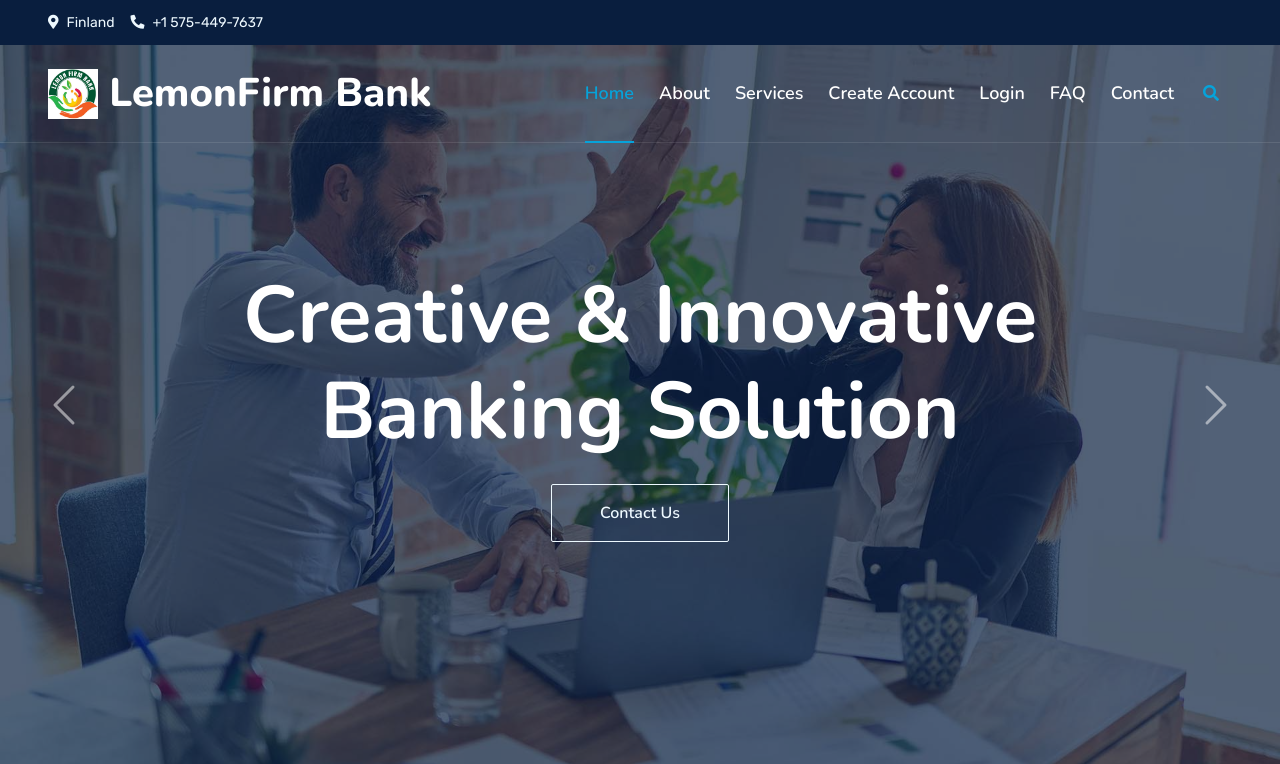
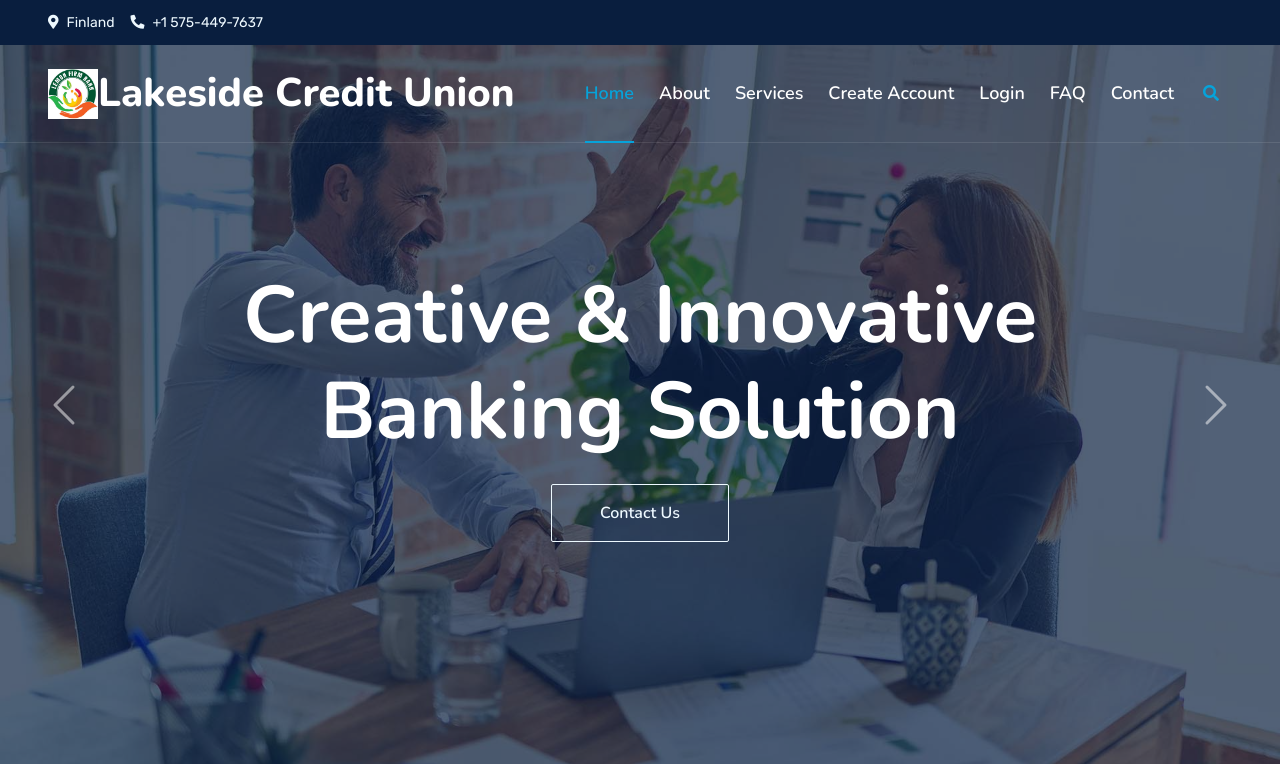
Before and after one commit to badassboy/lakewebsite, a PHP site: page / in a window 1280 px wide. Shown: the top 764 px of the page. Run offline with PHP 8.4, Linux system fonts and the light colour scheme; some libraries are stand-ins or nearby versions.

Commit message:
changed to lakesidecredit

```diff
--- a/index.php
+++ b/index.php
@@ -14,7 +14,7 @@ session_start();
 
 <head>
     <meta charset="utf-8">
-    <title>LemonFirm Bank</title>
+    <title>Lakeside Credit Union</title>
     <meta content="width=device-width, initial-scale=1.0" name="viewport">
     <meta content="Financial Service Company" name="keywords">
     <meta content="Best financial service provider for your business" name="description">
--- a/nav.php
+++ b/nav.php
@@ -2,7 +2,7 @@
 
   <nav class="navbar navbar-expand-lg navbar-dark px-5 py-3 py-lg-0">
             <a href="index.html" class="navbar-brand p-0">
-                <h1 class="m-0">  <img src="img/cropped.jpeg" width="50" height="50" class="d-inline-block align-top" alt=""> LemonFirm Bank</h1>
+                <h1 class="m-0">  <img src="img/cropped.jpeg" width="50" height="50" class="d-inline-block align-top" alt="">Lakeside Credit Union</h1>
             </a>
             <button class="navbar-toggler" type="button" data-bs-toggle="collapse" data-bs-target="#navbarCollapse">
                 <span class="fa fa-bars"></span>
```
